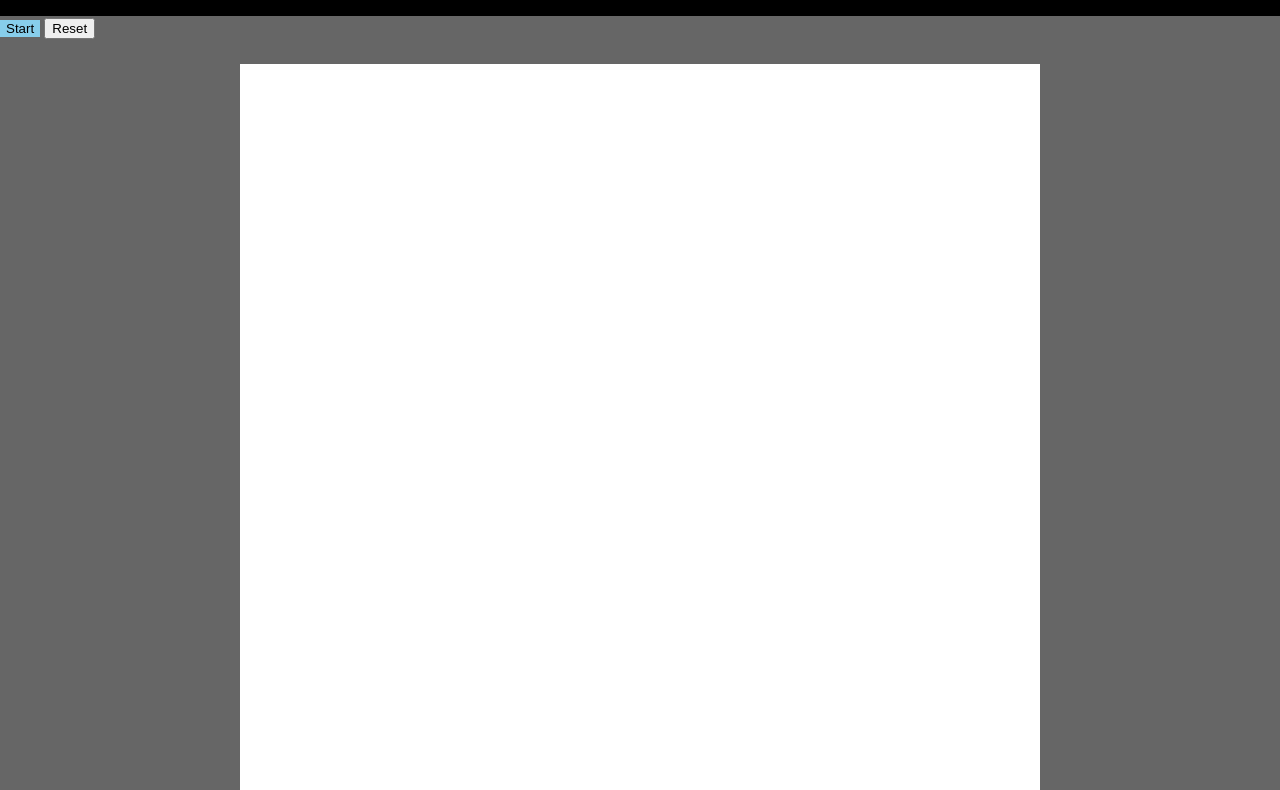
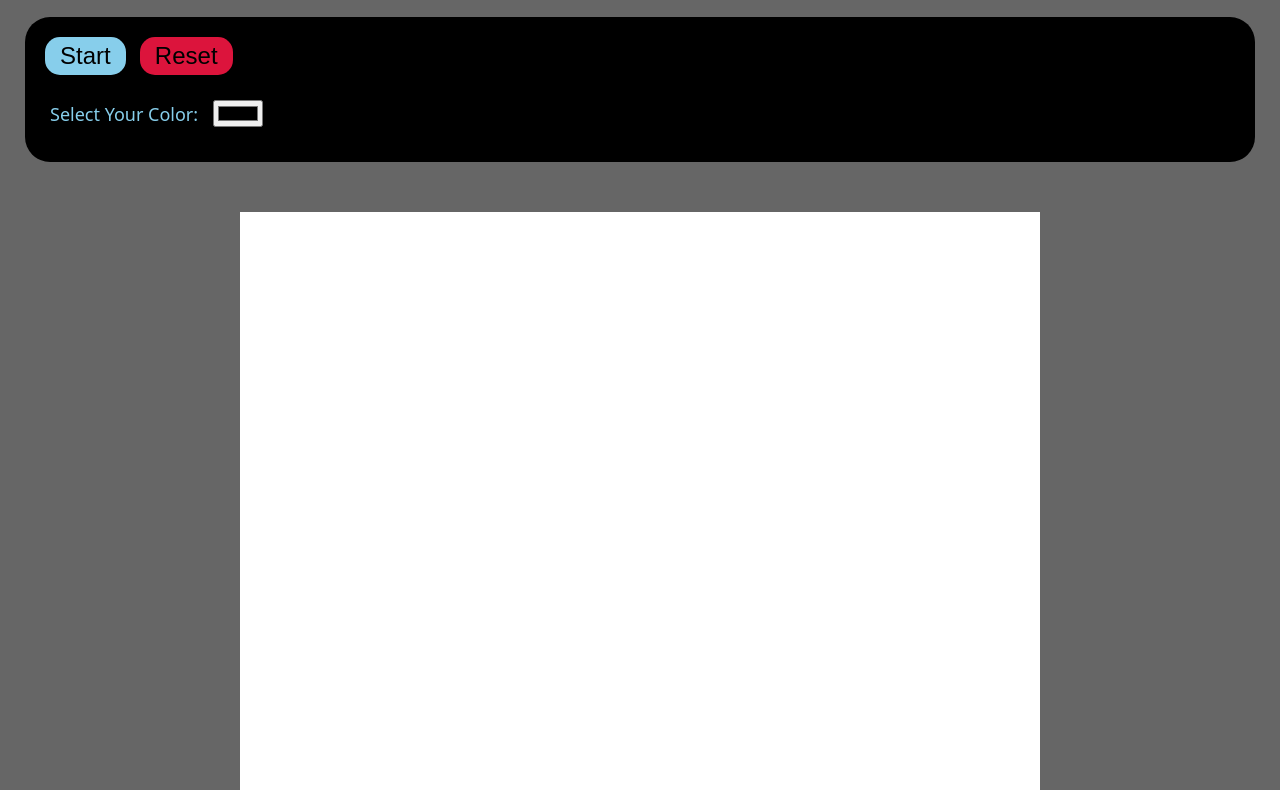
Before and after one commit to Manish-785/etch-a-sketch, a plain HTML site: page index.html in a window 1280 px wide. Shown: the part 97-887 px from the top of the page. Drawn offline with Linux system fonts and the light colour scheme.

Commit message:
Changed the way customization looks

```diff
--- a/index.html
+++ b/index.html
@@ -8,9 +8,13 @@
     </head>
     <body>
         <div class="header">Etch-a-Sketch</div>
-        <div>
+        <div class="customizations">
             <button class="button">Start</button>
             <button class="reset">Reset</button>
+            <div class="color-selector">
+                <label for="color">Select Your Color: </label>
+                <input type="color" id="color" value="#000000">
+            </div>
         </div>
         <section class="content">
             <div class="game"></div>
--- a/script.js
+++ b/script.js
@@ -1,5 +1,6 @@
 const container = document.querySelector('.game');
 let size=0;
+
 
 const button = document.querySelector('.button');
 button.addEventListener('click',()=>{
@@ -24,6 +25,7 @@ function resets(){
 }
 
 function board(){
+    const color = document.querySelector('#color').value;
     for(let i=0;i<size;++i){
         let row = document.createElement('div');
         for(let j=0;j<size;++j){
@@ -35,7 +37,7 @@ function board(){
             box.addEventListener('mouseup',() => {is_mouse_pressed=false;});
             box.addEventListener('mouseover',() => {
                 if(is_mouse_pressed)
-                    box.style.background = 'red';
+                    box.style.background = color;
             })
             row.append(box);
         }
--- a/style.css
+++ b/style.css
@@ -7,7 +7,7 @@
     width: 800px;
     height: 800px;
     align-self: center;
-    margin: 25px 0 0 0;
+    margin: 25px 0 25px 0;
 }
 
 body{
@@ -20,15 +20,39 @@ body{
 .header{
     background-color: black;
     font-size: 36px;
-    padding: 2.5%;
+    padding: 20px;
     text-align: center;
 }
 
+.customizations{
+    padding: 15px;
+    background-color: black;
+    margin: 25px;
+    border-radius: 25px;
+}
+
+.button,.reset{
+    border:none;
+    font-size: 24px;
+    margin: 5px;
+    padding: 5px 15px;
+    border-radius: 15px;
+}
 .button{
-    border:none;
     background-color: skyblue;
 }
+.reset{
+    background-color: crimson;
+}
 
+.color-selector{
+    font-size: 18px;
+    display: block;
+    margin: 10px;
+}
+#color{
+    margin: 10px;
+}
 .content{
     display: flex;
     justify-content: center;
```
